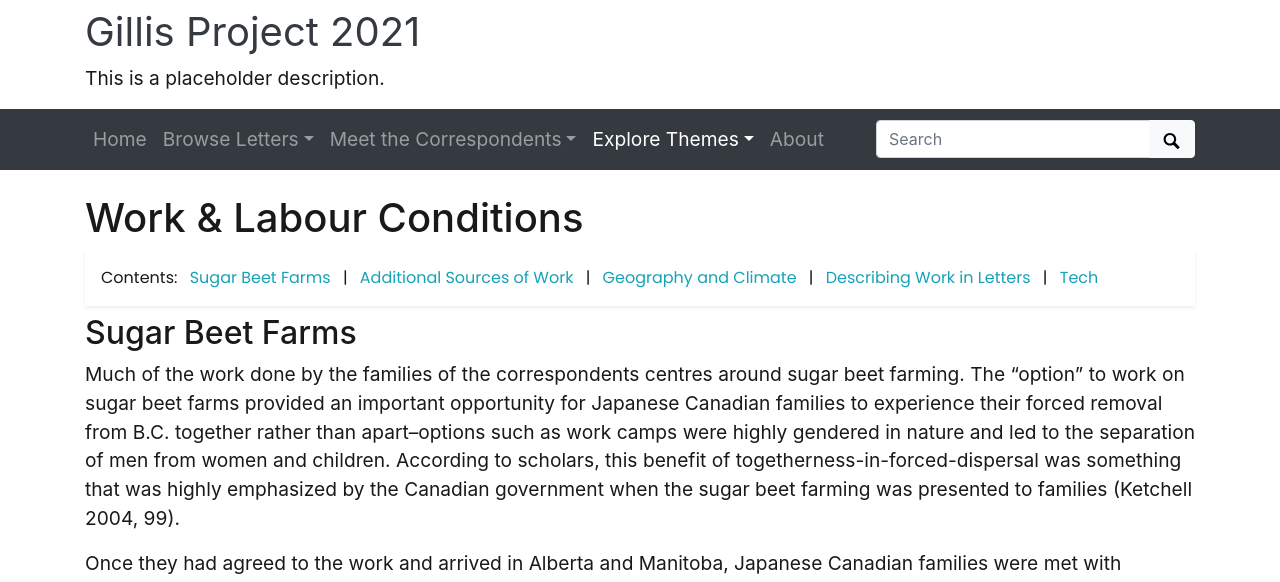
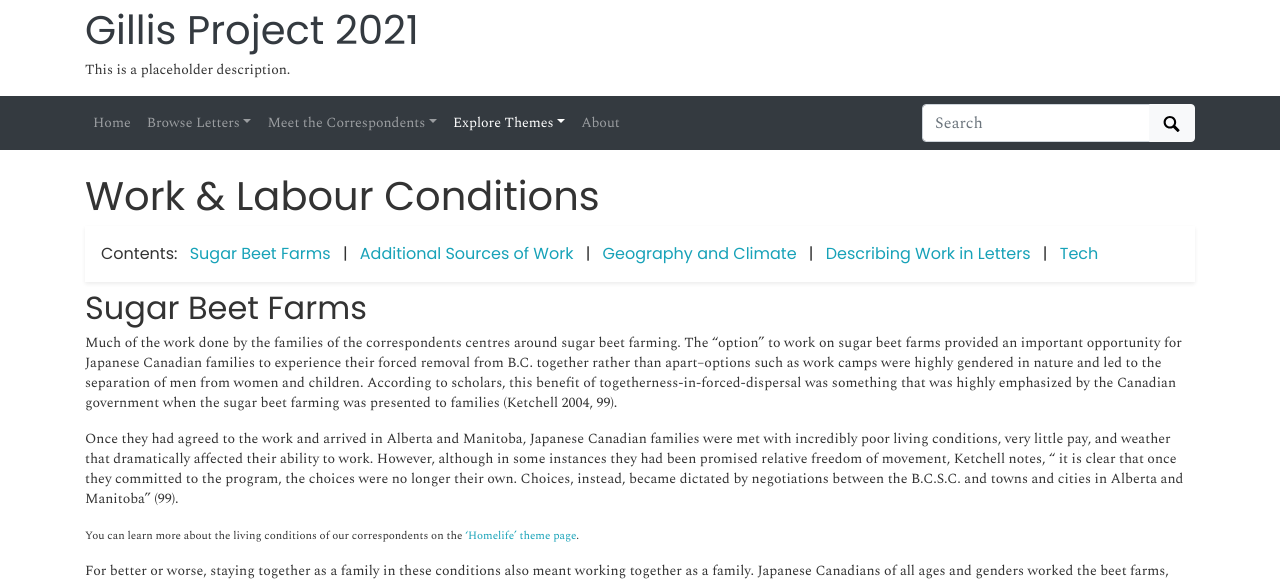
Before and after one commit to ubc-library-rbsc/gillis-2021, a Jekyll site: the page built from pages/labour.md, in a window 1280 px wide. Shown: the top 582 px of the page. Built offline with Jekyll 4.4.1, drawn with Linux system fonts in a browser that asks for light colours.

Commit message:
Update _custom.scss

```diff
--- a/_sass/_custom.scss
+++ b/_sass/_custom.scss
@@ -6,4 +6,28 @@
 @import url('https://fonts.googleapis.com/css2?family=Poppins&display=swap');
 @import url('https://fonts.googleapis.com/css2?family=Spectral&display=swap');
 
-$header-font-family: 'Spectral', serif !important;
+h1,
+h2,
+h3,
+h4,
+h5,
+h6,
+.h1,
+.h2,
+.h3,
+.h4,
+.h5,
+.h6 {
+  font-family: 'Poppins', sans-serif;
+  font-weight: 500;
+  line-height: 1.1;
+  color: inherit;
+}
+
+body {
+  font-family: 'Spectral', serif;
+  font-size: 14px;
+  line-height: 1.42857143;
+  color: #333333;
+  background-color: #ffffff;
+}
```
